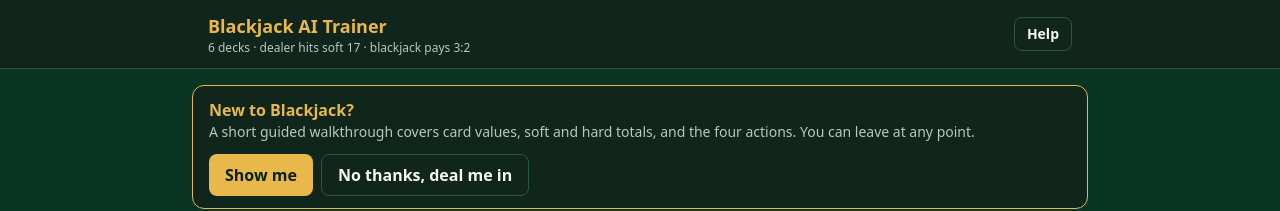
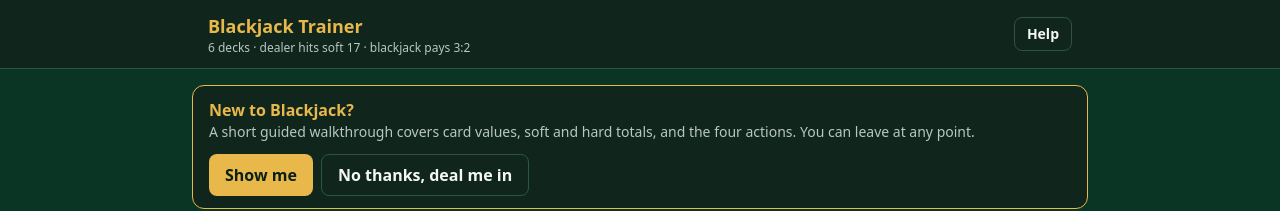
Before and after one commit to diegoscpereira/p03-claude-code-blackjack-game, a React (Vite) app: page / in a window 1280 px wide. Shown: the top 211 px of the page. Built offline with nearby package versions, Linux system fonts and the light colour scheme; no server answers.

Commit message:
chore: rename project to Blackjack Trainer

```diff
--- a/index.html
+++ b/index.html
@@ -3,7 +3,7 @@
   <head>
     <meta charset="UTF-8" />
     <meta name="viewport" content="width=device-width, initial-scale=1.0" />
-    <title>Blackjack AI Trainer</title>
+    <title>Blackjack Trainer</title>
     <meta
       name="description"
       content="Play Blackjack against a pure, seeded engine with an expected-value companion that explains every recommendation."
--- a/package.json
+++ b/package.json
@@ -1,5 +1,5 @@
 {
-  "name": "blackjack-ai-trainer",
+  "name": "blackjack-trainer",
   "private": true,
   "version": "0.1.0",
   "type": "module",
--- a/src/App.tsx
+++ b/src/App.tsx
@@ -17,7 +17,7 @@ export default function App() {
       <header className="border-b border-border bg-panel">
         <div className="mx-auto flex w-full max-w-4xl items-center justify-between gap-4 px-4 py-3">
           <div>
-            <h1 className="text-lg font-semibold text-accent">Blackjack AI Trainer</h1>
+            <h1 className="text-lg font-semibold text-accent">Blackjack Trainer</h1>
             <p className="text-xs text-ink-muted">
               6 decks · dealer hits soft 17 · blackjack pays 3:2
             </p>
```
Also changed, not shown: 1 other file (tests, documents, lock files or other folders).
